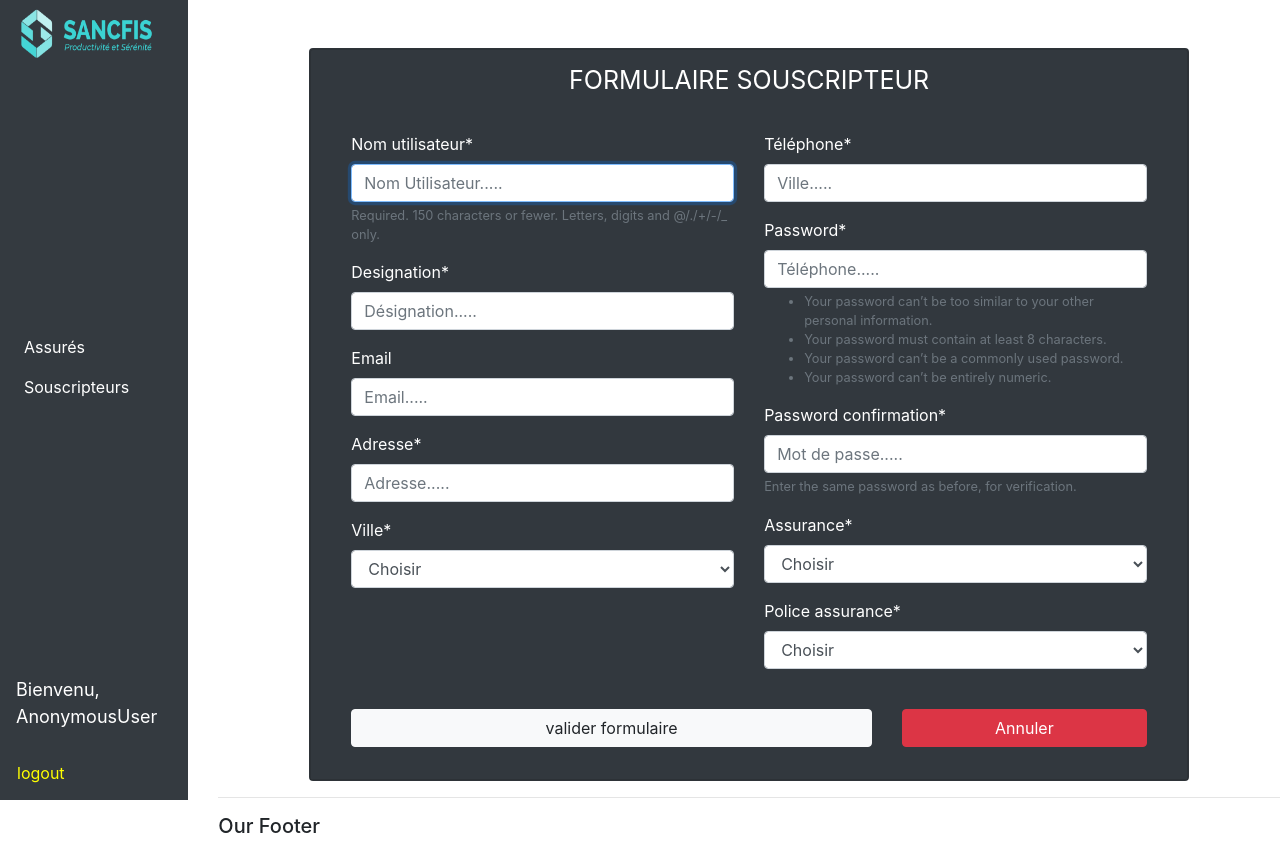
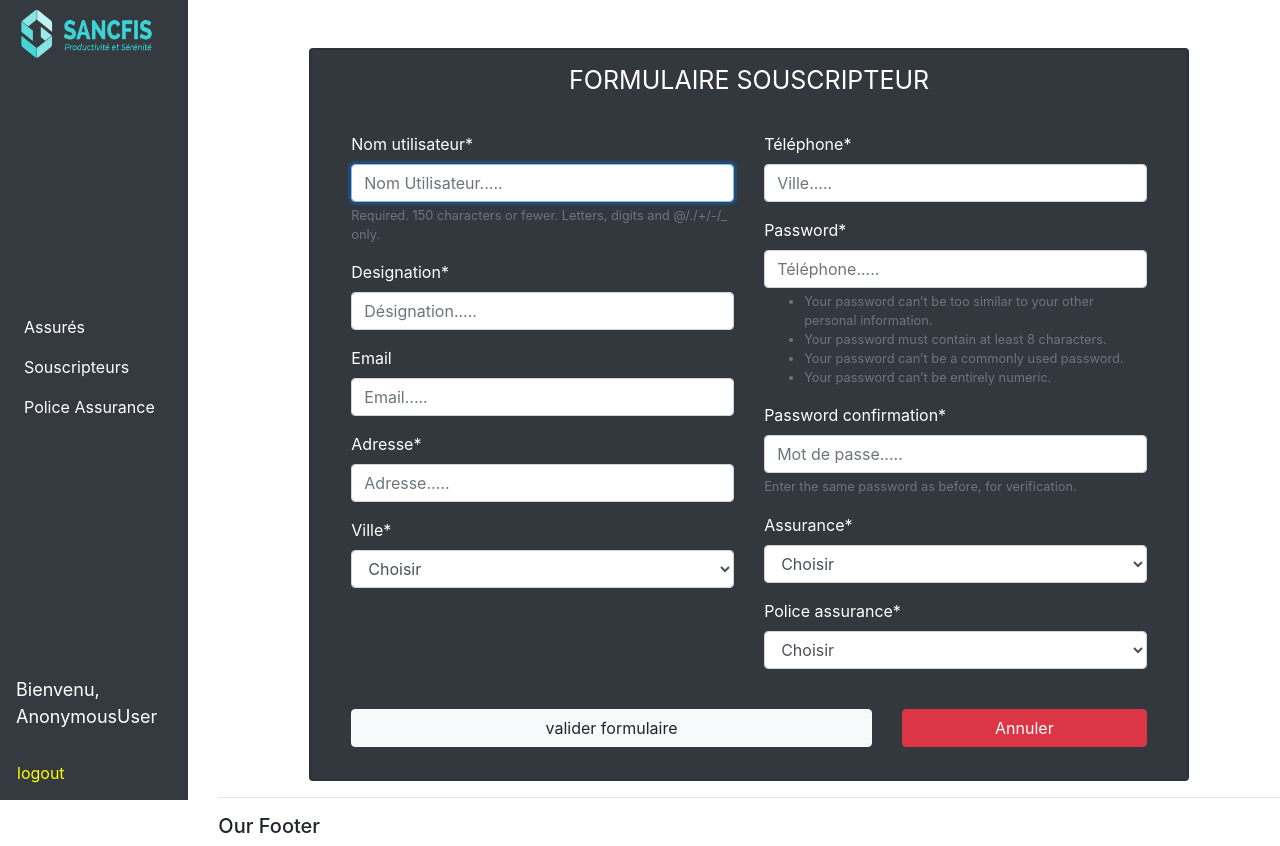
Before and after one commit to ahsouleymane/appli_assurance, a Django app: page /creer_souscripteur/ in a window 1280 px wide. Run offline with Django 4.2, Linux system fonts and the light colour scheme; data comes from the database, SQL or seed files in the repository; data that the repository does not hold is empty; some libraries are stand-ins or nearby versions.

Commit message:
Creation de police assurance

```diff
--- a/assurance/forms.py
+++ b/assurance/forms.py
@@ -264,10 +264,10 @@ class policeAssuranceForm(forms.ModelForm):
         model = policeAssurance
         fields = ['numero', 'taux', 'datePriseEffet', 'dateFin', 'statutModification']
         labels = {
-            'numero': 'Numéro',
-            'taux': 'Taux',
+            'numero': 'Numéro Police Assurance',
+            'taux': 'Taux Police Assurance',
             'datePriseEffet': 'Date de prise d\'effet',
-            'dateFin': 'Date fin',
+            'dateFin': 'Date Expiration',
             'statutModification': 'Statut modification',
         }
 
--- a/assurance/templates/assurance/navbar_agentsAssurance.html
+++ b/assurance/templates/assurance/navbar_agentsAssurance.html
@@ -40,6 +40,9 @@
             <li class="nav-item active">
                 <a class="nav-link" href="{% url 'souscripteur_agent_assurance' %}">Souscripteurs</a>
             </li>
+            <li class="nav-item active">
+                <a class="nav-link" href="{% url 'policeAssurance_agent_assurance' %}">Police Assurance</a>
+            </li>
         </ul>
     </div>
     <span class="hello-msg">Bienvenu, {{ request.user }}</span>&nbsp;
--- a/assurance/templates/assurance/police_assurance.html
+++ b/assurance/templates/assurance/police_assurance.html
@@ -9,7 +9,7 @@
     <div class="container col-md-8">
         <hr>
         <div class="card card-body">
-            <a class="btn btn-dark btn-sm btn-block" href="{% url 'creer_pa' %}">Ajouter Assuré</a>
+            <a class="btn btn-dark btn-sm btn-block" href="{% url 'creer_police_assurance' %}">Ajouter Police Assurance</a>
             <table class="table table-sm">
                 <tr>
                     <th>Numéro Police Assurance</th>
@@ -29,8 +29,8 @@
                         <td>{{ pa.statutModification }}</td>
                         <td>{{ pa.date_ajout }}</td>
                         <td><a class="btn btn-outline-dark btn-sm" href="">Détails</a></td>
-                        <td><a class="btn btn-outline-success btn-sm" href="{% url 'modifier_pa' pa.id %}">Modifier</a></td>
-                        <td><a class="btn btn-outline-danger btn-sm" href="{% url 'supprimer_pa' pa.id %}">Supprimer</a></td>
+                        <td><a class="btn btn-outline-success btn-sm" href="{% url 'modifier_police_assurance' pa.id %}">Modifier</a></td>
+                        <td><a class="btn btn-outline-danger btn-sm" href="{% url 'supprimer_police_assurance' pa.id %}">Supprimer</a></td>
                     </tr>
                 {% endfor %}
 
--- a/assurance/urls.py
+++ b/assurance/urls.py
@@ -67,6 +67,7 @@ urlpatterns = [
     ### URLS des Pages de redirections pour agents assurance
 
     path('souscripteur_agent_assurance/', views.souscripteur_page_agentAssurance, name="souscripteur_agent_assurance"),
+    path('policeAssurance_agent_assurance/', views.policeAssurance_page, name="policeAssurance_agent_assurance"),
 
     # URLs de creation des tables granulaires
 
@@ -185,4 +186,10 @@ urlpatterns = [
     path('creer_employe/', views.creerEmploye, name="creer_employe"),
     path('modifier_employe/<int:pk>/', views.supprimerEmploye, name="modifier_employe"),
     path('supprimer_employe/<int:pk>/', views.supprimerEmploye, name="supprimer_employe"),
+
+    # POLICE ASSURANCE
+
+    path('creer_police_assurance/', views.creerPoliceAssurance, name="creer_police_assurance"),
+    path('modifier_police_assurance/', views.modifierPoliceAssurance, name="modifier_police_assurance"),
+    path('supprimer_police_assurance/', views.supprimerPoliceAssurance, name="supprimer_police_assurance"),
 ]
--- a/assurance/views.py
+++ b/assurance/views.py
@@ -2136,10 +2136,10 @@ def creerPoliceAssurance(request):
 
     form = policeAssuranceForm()
     if request.method == "POST":
-        form = agentCsForm(request.POST)
-
-
-        if form.is_valid() and form1.is_valid():
+        form = policeAssuranceForm(request.POST)
+
+
+        if form.is_valid():
             user_instance = form.save(commit=False)
 
             user_instance.auteur = request.user
@@ -2147,7 +2147,33 @@ def creerPoliceAssurance(request):
             if user_instance is not None:
                 user_instance.save()
 
-            return redirect('/police_assurance/')
+            return redirect('/policeAssurance_agent_assurance/')
 
     context = {'form': form}
     return render(request, 'assurance/police_assurance_form.html', context)
+
+def modifierPoliceAssurance(request, pk):
+
+    police_assurance = policeAssurance.objects.get(id=pk)
+    form = policeAssuranceForm(instance=police_assurance)
+    if request.method == "POST":
+        form = policeAssuranceForm(request.POST, instance=police_assurance)
+
+
+        if form.is_valid():
+            form.save()
+
+            return redirect('/policeAssurance_agent_assurance/')
+
+    context = {'form': form}
+    return render(request, 'assurance/modifier_police_assurance_form.html', context)
+
+def supprimerPoliceAssurance(request, pk):
+
+    police_assurance = policeAssurance.objects.get(id=pk)
+    if request.method == "POST":
+        police_assurance.delete()
+        return redirect('/policeAssurance_agent_assurance/')
+
+    context = {'item': police_assurance}
+    return render(request, 'assurance/supprimer_police_assurance_form.html', context)
```
Also changed, not shown: assurance/templates/assurance/police_assurance_form.html (+70 -0 lines), assurance/migrations/0002_taux_pa_alter_policeassurance_taux.py (added), db.sqlite3.
